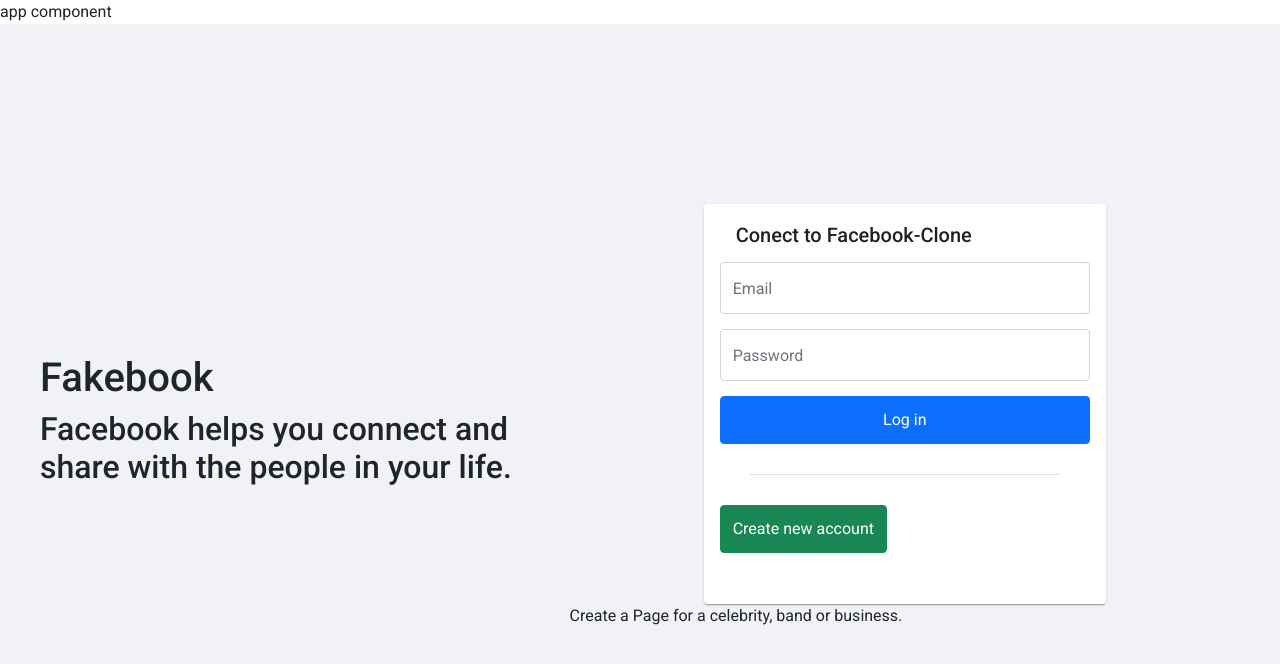
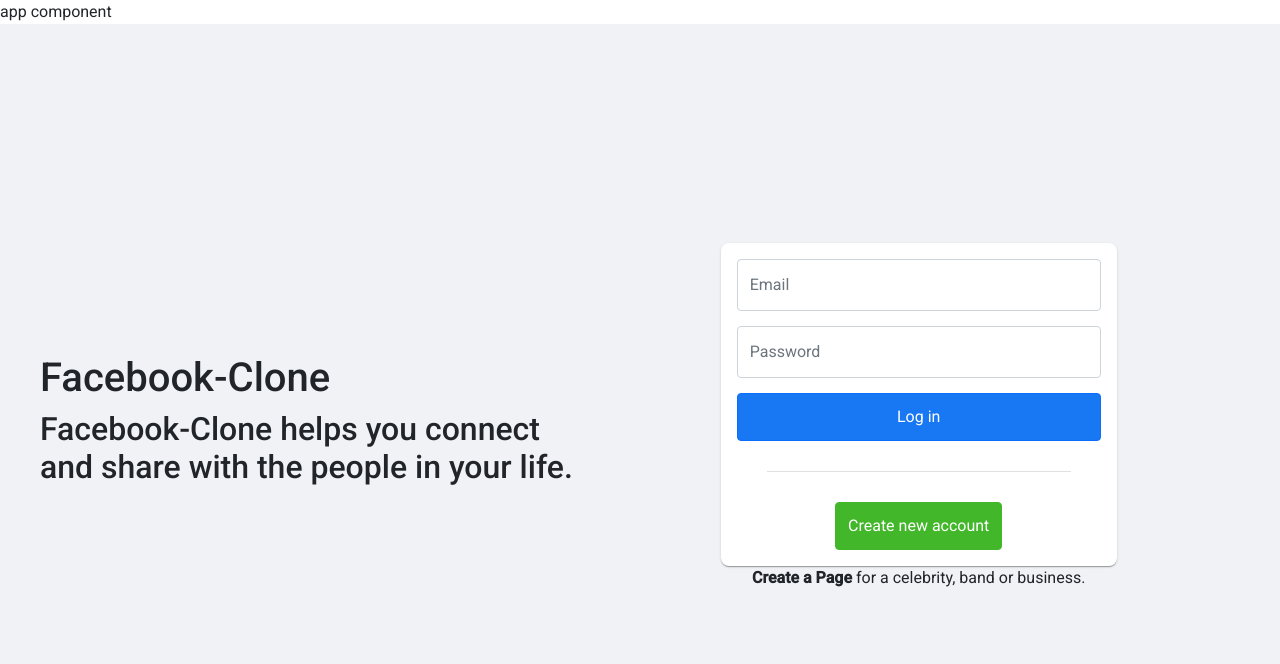
Before and after one commit to adnan974/facebook-clone-frontend, an Angular app: page /login in a window 1280 px wide. Shown: the top 664 px of the page. Built offline with nearby package versions, Linux system fonts and the light colour scheme.

Commit message:
update: modification du style de la page login pour qu'elle ressemble à celle de facebook

```diff
--- a/src/app/modules/auth/pages/login/login.component.css
+++ b/src/app/modules/auth/pages/login/login.component.css
@@ -1,10 +1,9 @@
-.login-page-container{
-
+.login-page-container {
     background-color: #f0f2f5;
     height: 100%;
 }
 
-.login-content{
+.login-content {
     height: 100%;
     display: flex;
     flex-direction: row;
@@ -12,46 +11,65 @@
     align-items: center;
 }
 
-.login-form{
+.login-form {
     width: 100%;
-}
-
-.form-group{
-
-    margin-bottom: 15px;
 
 }
 
-.mat-card{
+.form-group {
+    margin-bottom: 15px;
+}
+
+
+.mat-card {
     margin: auto;
-    width: 60%;
-    height: 400px;
+    width: 396px;
+    border-radius: 8px;
 }
 
 .mat-card-content {
     height: 100%;
 }
 
-
-
-.mat-form-field{
+.mat-form-field {
     display: block;
 }
 
-.login-button{
+.login-button {
     width: 100%;
     border-radius: 45;
     height: 48px;
+    background-color: #1877f2;
 }
 
-.register-button{
+.register-button {
     height: 48px;
+    background-color: #42b72a;
+    border-color: #42b72a;
 }
 
-.form-control{
+.register-button:hover {
+    background-color: #36a420;
+}
+
+.login-button:hover {
+    background-color: #166fe5;
+}
+
+.register-button-container {
+    margin: auto;
+    width: fit-content;
+}
+
+.form-control {
     height: 52px;
 }
 
-.divider{
-    margin: 30px;
+.divider {
+    padding: 30px;
 }
+
+.login-form-footer {
+    padding: 0 20% 0 20%;
+    text-align: center;
+}
--- a/src/app/modules/auth/pages/login/login.component.html
+++ b/src/app/modules/auth/pages/login/login.component.html
@@ -1,29 +1,31 @@
 <div class="login-page-container">
     <div class="login-content">
         <div class="login-titles">
-            <h1>Fakebook</h1>
-            <h2>Facebook helps you connect and share with the people in your life.</h2>
+            <h1>{{projectName}}</h1>
+            <h2>{{projectName}} helps you connect and share with the people in your life.</h2>
         </div>
 
         <div class="login-form">
             <mat-card class="login-card">
-                <mat-card-header>
-                  <mat-card-title>Conect to Facebook-Clone</mat-card-title>
-                </mat-card-header>
-                <mat-card-content >
+              <!--   <mat-card-header>
+                    <mat-card-title>Conect to {{projectName}}</mat-card-title>
+                </mat-card-header> -->
+                <mat-card-content>
 
                     <form #userLoginForm="ngForm" (submit)="onSubmit(userLoginForm.value)" class="form">
 
 
                         <div class="form-group">
-                            <input type="email" class="form-control" id="login-input" aria-describedby="emailHelp" placeholder="Email">
+                            <input type="email" class="form-control" id="login-input" aria-describedby="emailHelp"
+                                placeholder="Email">
                         </div>
 
                         <div class="form-group">
-                            <input type="password" class="form-control" id="login-input" aria-describedby="emailHelp" placeholder="Password">
+                            <input type="password" class="form-control" id="login-input" aria-describedby="emailHelp"
+                                placeholder="Password">
                         </div>
 
-                        <button class="btn btn-primary login-button" color="primary"  type="submit" >Log in</button>
+                        <button class="btn btn-primary login-button" color="primary" type="submit">Log in</button>
 
 
                     </form>
@@ -32,15 +34,15 @@
                         <mat-divider></mat-divider>
                     </div>
 
-                    <div>
+                    <div class="register-button-container">
                         <button type="button" class="btn btn-success register-button">Create new account</button>
                     </div>
+                </mat-card-content>
+            </mat-card>
 
-                </mat-card-content>
-              </mat-card>
 
-              <div>
-                <p>Create a Page for a celebrity, band or business.</p>
+            <div class="login-form-footer">
+                <p><strong>Create a Page</strong> for a celebrity, band or business.</p>
             </div>
         </div>
 
--- a/src/app/modules/auth/pages/login/login.component.ts
+++ b/src/app/modules/auth/pages/login/login.component.ts
@@ -1,6 +1,7 @@
 import { HttpClient } from '@angular/common/http';
 import { Component, OnInit } from '@angular/core';
 import { environment } from 'src/environments/environment';
+
 
 @Component({
   selector: 'app-login',
@@ -8,6 +9,8 @@
   styleUrls: ['./login.component.css']
 })
 export class LoginComponent implements OnInit {
+
+  public projectName:string = environment.projectName
 
   constructor(private http:HttpClient) { }
 
```
